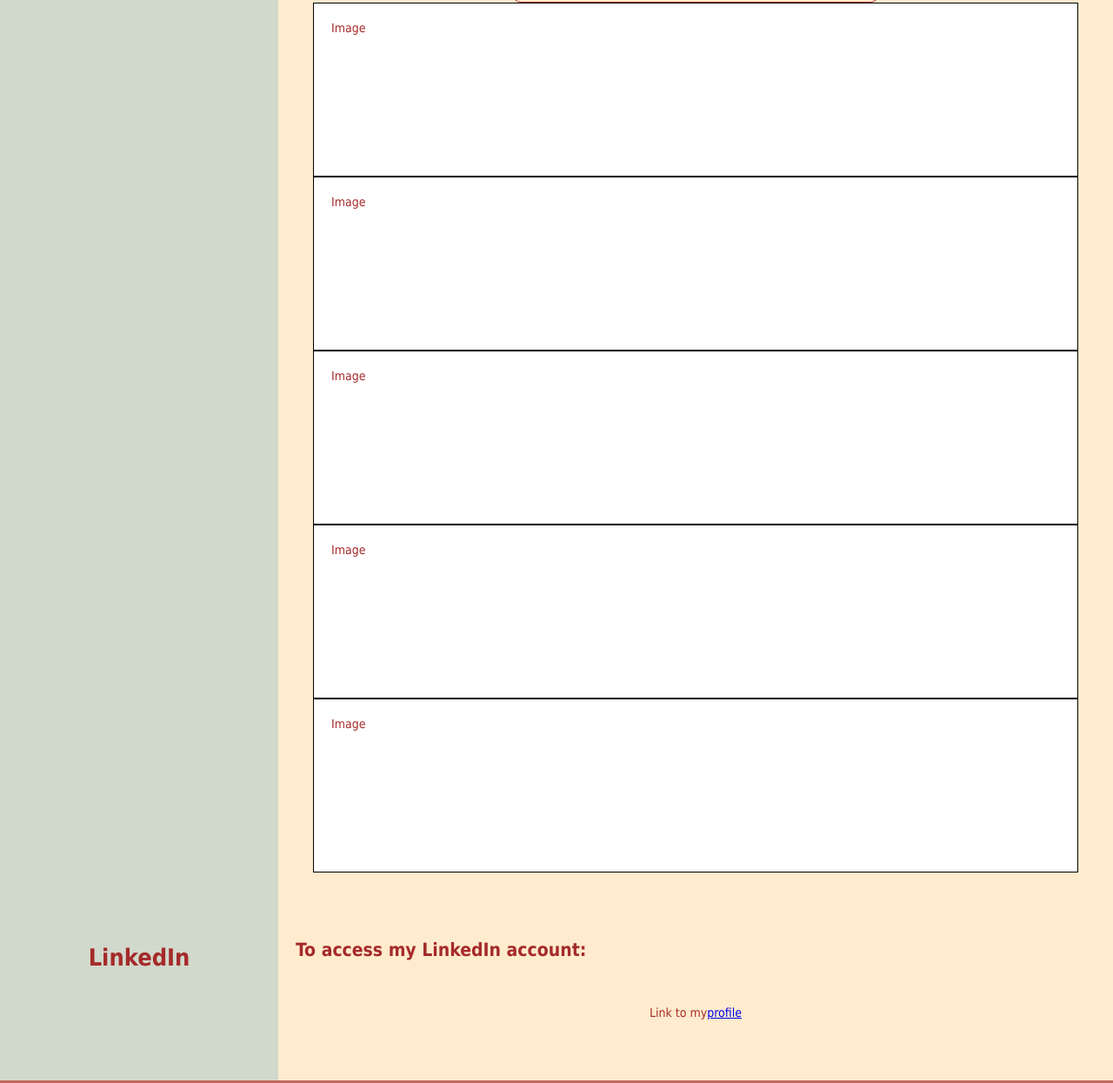
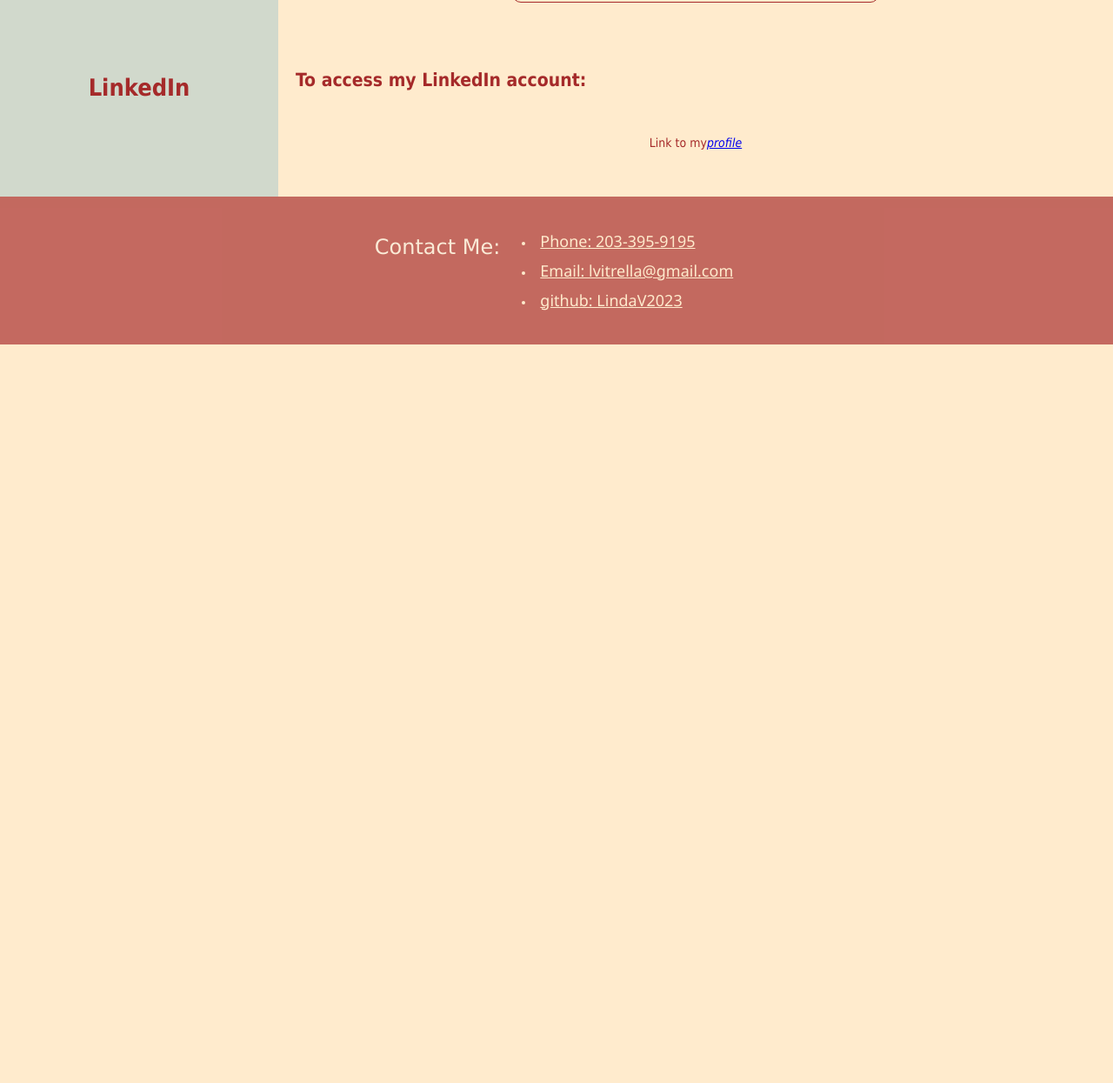
Before and after one commit to LindaV2023/CSS-Portfolio-Homework2, a plain HTML site: page index.html in a window 1280 px wide. Shown: the part 778-2023 px from the top of the page at 87% size. After the commit the page ends 1174 px from the top, so only its background shows below. Drawn offline with Linux system fonts and the light colour scheme.

Commit message:
updated files

```diff
--- a/assets/style.css
+++ b/assets/style.css
@@ -17,6 +17,7 @@
 
 nav {
     display: flex;
+    flex-direction: column;
     background-color: blanchedalmond;
 }
 
@@ -178,6 +179,13 @@
     border: 1px solid black;
   }
 
+  @media screen and (max-width: 768px) {
+    .header .card {
+        display: flex;
+        flex-direction: column;
+    }
+}
+
   /* When using `max-width` as the breakpoint, you must go from widest to narrowest to avoid conflict */
 
   /* Tablets - header changes color
--- a/index.html
+++ b/index.html
@@ -46,15 +46,18 @@
                     <header>Weather API</header>
                     <img src="./images/squirrelscenery014.jpg" alt="clouds" width="400" height="250" />
                     </section>
-
-                <div class="sample-img">Image</div>
-                <div class="sample-img">Image</div>
-                <div class="sample-img">Image</div>
-                <div class="sample-img">Image</div>
-                <div class="sample-img">Image</div>
-                <br />
                     </div>
                     </section>
+
+               <!--<section>
+                <div class="projects">
+                <section class="card">
+                    <header>Project 2</header>
+                    <img src="./images/GPC2.png" alt="logo from Project 2" width="200" height="150" />
+                    </section>
+                </div>-->
+
+
 
       <aside>
             <h2>LinkedIn</h2>
@@ -62,16 +65,17 @@
 
            <section>
              <h2>To access my LinkedIn account:</h2>
-                    <p> Link to my  <a href="https://www.linkedin.com/in/lindavitrella"> profile</a></p>
-                    <br />
+             <p>Link to my <a href="https://www.linkedin.com/in/lindavitrella"> <i> profile</i></a></p>
             </section>
+
+
     </main>
     <footer>
         <h3>Contact Me:</h3>
         <ul class="contact-info">
             <li><a href="phone">Phone: 203-395-9195</a></li>
             <li><a href="email">Email: lvitrella@gmail.com</a></li>
-            <li><a href="github">LindaV2023</a></li>
+            <li><a href="github">github: LindaV2023</a></li>
         </ul>
     </footer>
 </body>
```
Also changed, not shown: images/GPC2.png (added). Lines whose indentation alone changed are shown as unchanged.
